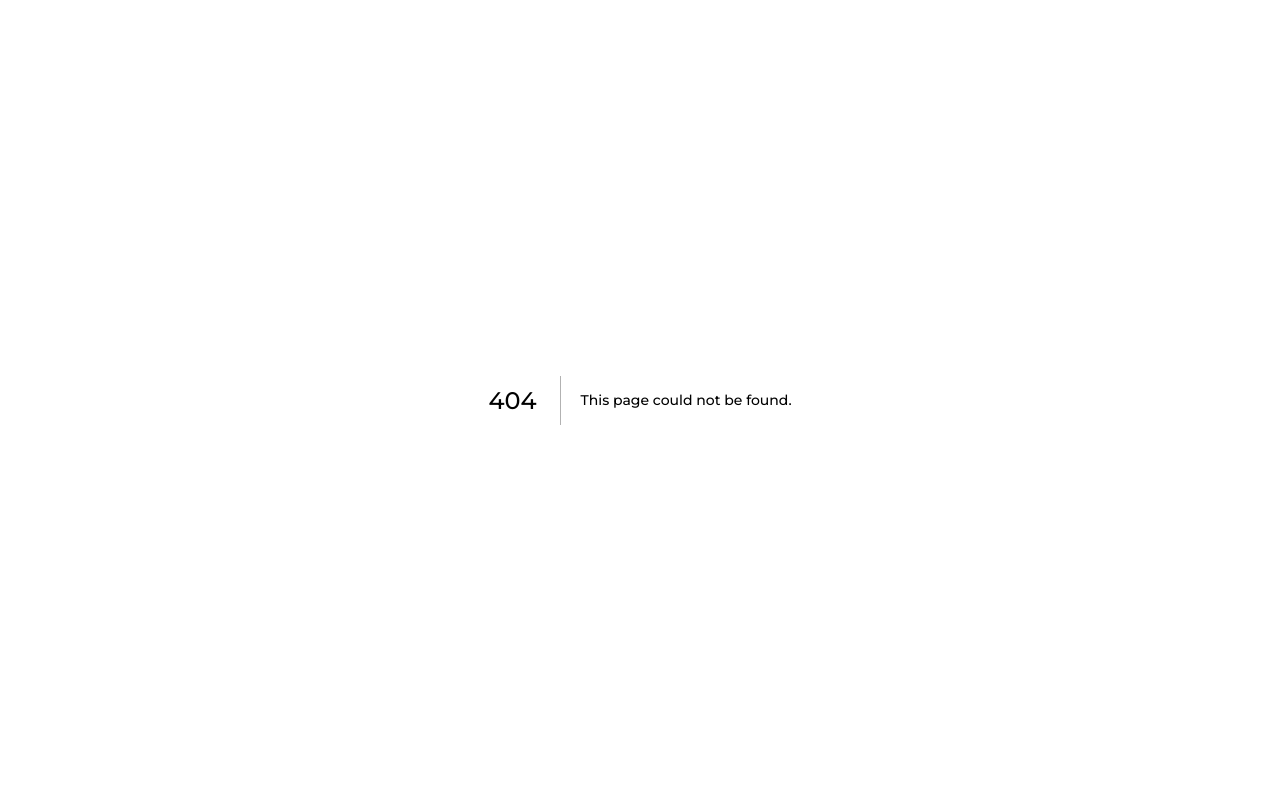
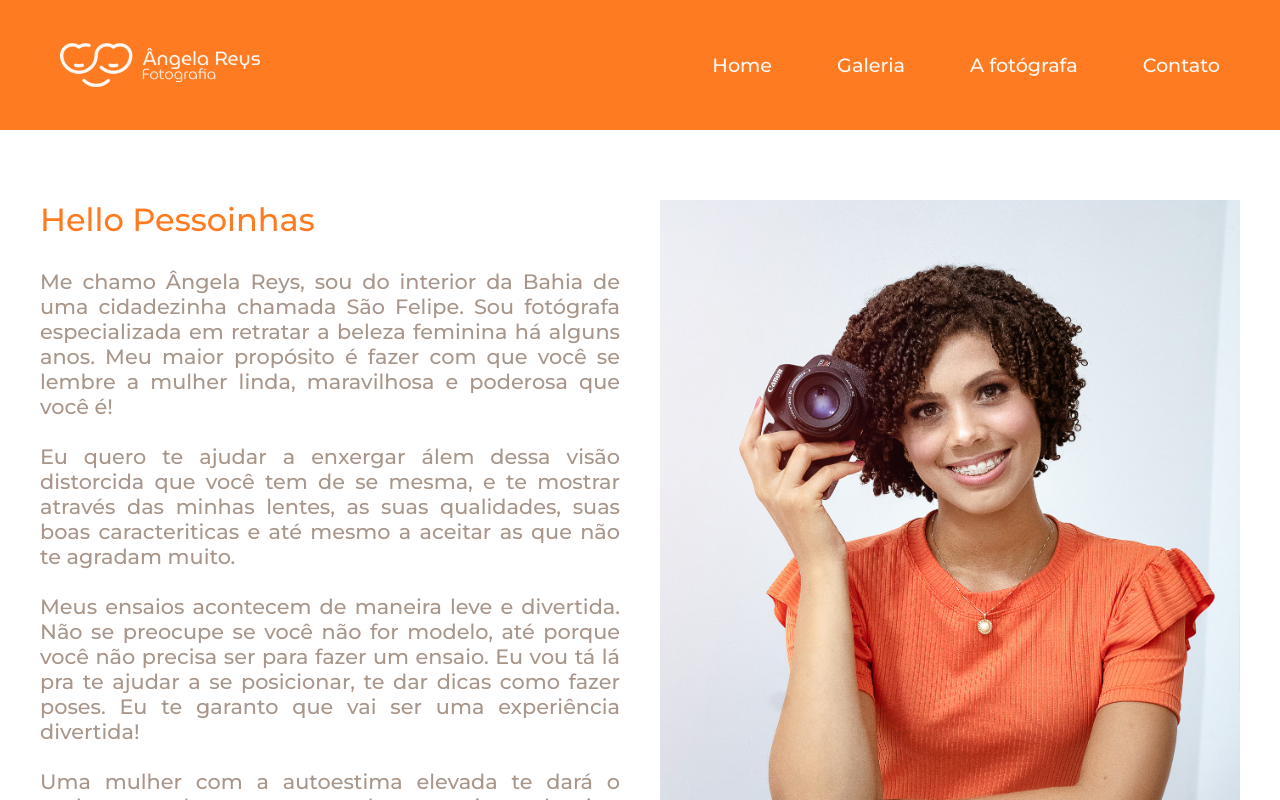
Before and after one commit to Cleidson-Oliveira/Angela-Reys-Fotografia, a Next.js app: page /fotografa in a window 1280 px wide. Before the commit this address had no page. Shown: the top 800 px of the page. Built offline with nearby package versions, Linux system fonts and the light colour scheme.

Commit message:
'A fotógrafa' page added

```diff
--- /dev/null
+++ b/src/pages/fotografa/index.tsx
@@ -0,0 +1,43 @@
+import Head from "next/head";
+import Footer from "../../components/Footer";
+import Header from "../../components/Header";
+import Button from "../../components/utility/Button";
+
+import { Wrapper } from "./style";
+
+export default function Fotografa() {
+
+    return (
+        <>
+            <Head>
+                <title>A Fotógrafa | Angela Reys Fotografia</title>
+                <meta name="description" content="Generated by create next app" />
+            </Head>
+
+            <Header home={false} />
+
+            <Wrapper>
+                <div>
+                    <h1>
+                        Hello Pessoinhas
+                    </h1>
+                    <p>
+                        Me chamo Ângela Reys, sou do interior da Bahia de uma cidadezinha chamada São Felipe. Sou fotógrafa especializada em retratar a beleza feminina há alguns anos. Meu maior propósito é fazer com que você se lembre a mulher linda, maravilhosa e poderosa que você é!<br /><br />
+
+                        Eu quero te ajudar a enxergar álem dessa visão distorcida que você tem de se mesma, e te mostrar através das minhas lentes, as suas qualidades, suas boas caracteriticas e até mesmo a aceitar as que não te agradam muito.<br /><br />
+
+                        Meus ensaios acontecem de maneira leve e divertida. Não se preocupe se você não for modelo, até porque você não precisa ser para fazer um ensaio. Eu vou tá lá pra te ajudar a se posicionar, te dar dicas como fazer poses. Eu te garanto que vai ser uma experiência divertida!<br /><br />
+
+                        Uma mulher com a autoestima elevada te dará o poder para alcançar seus sonhos e maiores desejos. Através do meu trabalho vou mostrar o quão maravilhosa você é!<br /><br />
+                    </p>
+                    <Button caminho="/contato">Solicite um orçamento</Button>
+                </div>
+                <div>
+                    <img src="/Angela01.jpg" alt="Ângela Reys - Fotógrafa" />
+                </div>
+            </Wrapper>
+
+            <Footer/>
+        </>
+    )
+}
--- /dev/null
+++ b/src/pages/fotografa/style.ts
@@ -0,0 +1,44 @@
+import styled from "styled-components";
+
+export const Wrapper = styled.div`
+    display: flex;
+    flex-direction: row;
+    justify-content: space-around;
+    margin: 20px;
+
+    & > div {
+        width: 50%;
+        padding: 50px 20px 10px;
+    }
+    & h1 {
+        font-weight: 300;
+        color: rgb(255, 123, 34);
+        margin-bottom: 30px;
+    }
+    & p {
+        font-size: 1.3em;
+        color: #a8968a;
+        text-align: justify;
+    }
+    & img {
+        width: 100%;
+    }
+
+    @media(max-width: 850px) {
+        display: flex;
+        flex-direction: column;
+
+        & > div {
+            width: 80%;
+            margin: auto;
+        }
+    }
+    @media(max-width: 500px) {
+        margin: 0;
+
+        & > div {
+            width: 85%;
+            padding: 15px 0px;
+        }
+    }
+`;
```
Also changed, not shown: public/Angela01.jpg (added), public/Angela02.jpg (added).
